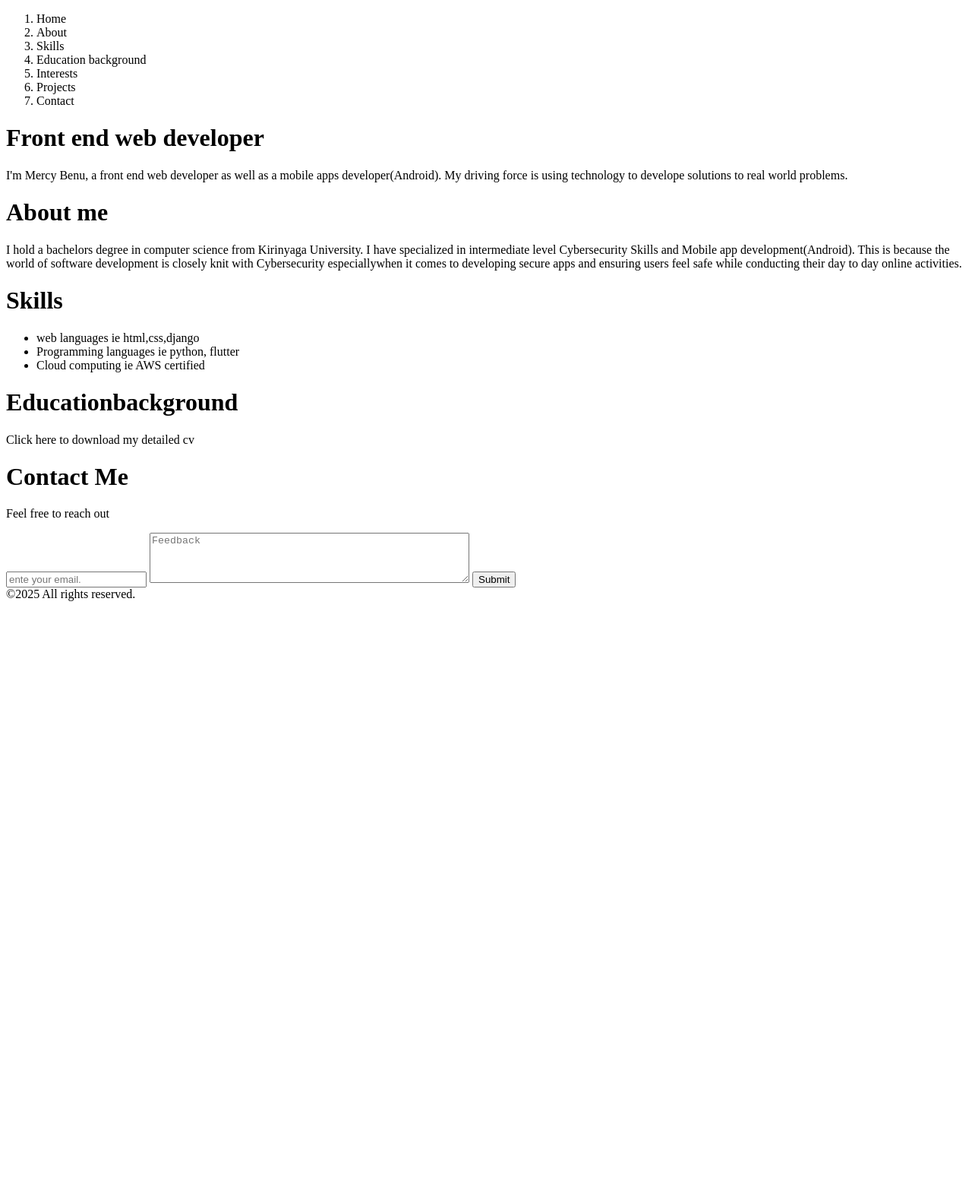
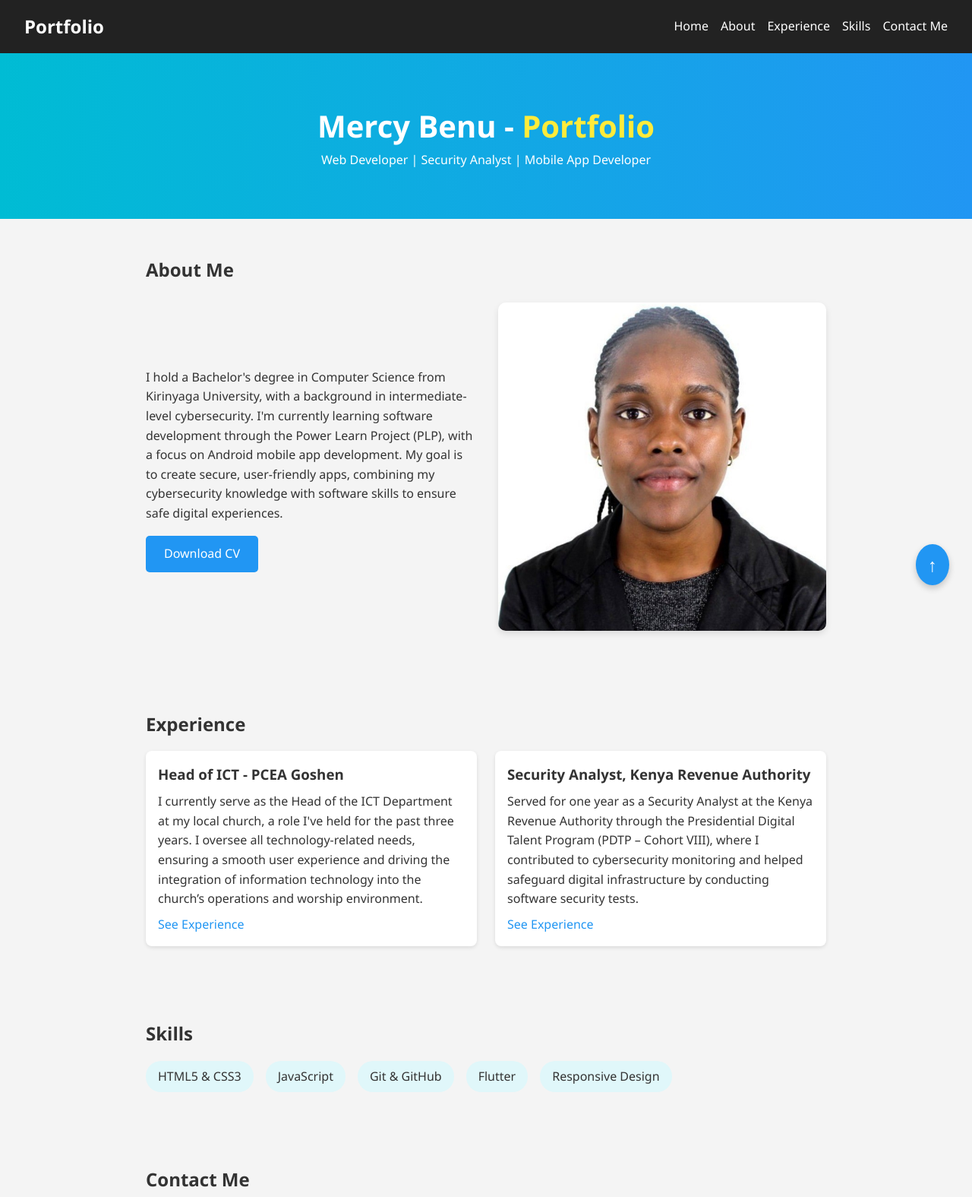
Before and after one commit to mah-c/myPortfolio, a plain HTML site: page index.html in a window 1280 px wide. Shown: the top 1575 px of the page at 76% size. Before the commit the page ends 800 px from the top, so only its background shows below. Drawn offline with Linux system fonts and the light colour scheme.

Commit message:
Updated index.html and added styles.css

```diff
--- a/index.html
+++ b/index.html
@@ -3,44 +3,152 @@
   <head>
     <meta charset="UTF-8" />
     <meta name="viewport" content="width=device-width, initial-scale=1.0" />
-    <title>My Portfolio</title>
+    <title>MercyBenu-Portfolio</title>
+
+    <!-- Link to external CSS file -->
+    <link
+      rel="stylesheet"
+      href="https://cdnjs.cloudflare.com/ajax/libs/font-awesome/6.4.2/css/all.min.css"
+    />
+    <link rel="stylesheet" href="styles.css" />
   </head>
-  <body><!--there should be a banner on top of the navbar with (Mercy Benu-Portfolio)-->
-    <ol>
-      <li>Home</li>
-      <li>About</li>
-      <li>Skills</li>
-      <li>Education background</li>
-      <li>Interests</li>
-      <li>Projects</li>
-      <!---I might consider removing this part in the meantime-->
-      <li>Contact</li>
-    </ol>
-    <h1>Front end web developer</h1>
-    <p>
-      I'm Mercy Benu, a front end web developer as well as a mobile apps
-      developer(Android). My driving force is using technology to develope
-      solutions to real world problems.
-    </p>
-    <h1>About me</h1>
-    <p>I hold a bachelors degree in computer science from Kirinyaga University. I have specialized in intermediate level Cybersecurity Skills and Mobile app development(Android). This is because the world of software development is closely knit with Cybersecurity especiallywhen it comes to developing secure apps and ensuring users feel safe while conducting their day to day online activities.</p>
-    <h1>Skills</h1><!--this should be in cards-->
-    <ul>
-        <li>web languages ie html,css,django</li>
-        <li>Programming languages ie python, flutter</li>
-        <li>Cloud  computing ie AWS certified</li>
-    </ul>
-    <h1>Educationbackground</h1>
-    <p>Click here to download my detailed cv</p><!--use a sliding-like button for the attached cv-->
-    <h1>Contact Me</h1>
-    <form action="Post">
-        <p>Feel free to reach out</p>
-        <input type="text" name="email" placeholder="ente your email.">
-        <textarea name="Comments" rows="4" cols="50" placeholder="Feedback"></textarea>
-        <button type="submit">Submit</button>
-    </form>
+  <body id="top">
+    <!-- Header section with navigation bar -->
+    <header>
+      <nav class="navbar">
+        <h1 class="logo">Portfolio</h1>
+
+        <!-- Navigation links -->
+        <ul class="nav-links">
+          <li><a href="#home">Home</a></li>
+          <li><a href="#about">About</a></li>
+          <li><a href="#Experience">Experience</a></li>
+          <li><a href="#skills">Skills</a></li>
+          <li><a href="#contact">Contact Me</a></li>
+        </ul>
+      </nav>
+    </header>
+
+    <!-- Home Section -->
+    <section id="home" class="hero">
+      <div class="hero-text">
+        <h2>Mercy Benu - <span class="highlight">Portfolio</span></h2>
+        <p>Web Developer | Security Analyst | Mobile App Developer</p>
+      </div>
+    </section>
+
+    <!-- About Section -->
+    <section id="about" class="about">
+      <h2>About Me</h2>
+
+      <div class="about-container">
+        <!-- About text -->
+        <div class="about-text">
+          <p>
+            I hold a Bachelor's degree in Computer Science from Kirinyaga
+            University, with a background in intermediate-level cybersecurity.
+            I'm currently learning software development through the Power Learn
+            Project (PLP), with a focus on Android mobile app development. My
+            goal is to create secure, user-friendly apps, combining my
+            cybersecurity knowledge with software skills to ensure safe digital
+            experiences.
+          </p>
+
+          <!-- Download CV Button -->
+          <a href="assets/Mercy_Benu_CV.pdf" download class="btn-download"
+            >Download CV</a
+          >
+        </div>
+
+        <!-- Image -->
+        <div class="about-image">
+          <img src="assets/marcy.jpg" alt="Profile Photo" />
+        </div>
+      </div>
+    </section>
+
+    <!-- Experience Section -->
+    <section id="Experience" class="Experience">
+      <h2>Experience</h2>
+
+      <!-- Container for Experience cards -->
+      <div class="Experience-grid">
+        <!-- Individual Experience card -->
+        <div class="Experience-card">
+          <h3>Head of ICT - PCEA Goshen</h3>
+          <p>
+            I currently serve as the Head of the ICT Department at my local
+            church, a role I've held for the past three years. I oversee all
+            technology-related needs, ensuring a smooth user experience and
+            driving the integration of information technology into the church’s
+            operations and worship environment.
+          </p>
+          <a href="assets/Mercy_Benu_CV.pdf">See Experience</a>
+        </div>
+
+        <!-- Second Experience card -->
+        <div class="Experience-card">
+          <h3>Security Analyst, Kenya Revenue Authority</h3>
+          <p>
+            Served for one year as a Security Analyst at the Kenya Revenue
+            Authority through the Presidential Digital Talent Program (PDTP –
+            Cohort VIII), where I contributed to cybersecurity monitoring and
+            helped safeguard digital infrastructure by conducting software
+            security tests.
+          </p>
+          <a href="assets/Mercy_Benu_CV.pdf">See Experience</a>
+        </div>
+      </div>
+    </section>
+
+    <!-- Skills Section -->
+    <section id="skills" class="skills">
+      <h2>Skills</h2>
+
+      <!-- List of technical skills -->
+      <ul>
+        <li>HTML5 & CSS3</li>
+        <li>JavaScript</li>
+        <li>Git & GitHub</li>
+        <li>Flutter</li>
+        <li>Responsive Design</li>
+      </ul>
+    </section>
+
+    <!-- Contact Section -->
+    <section id="contact" class="contact">
+      <h2>Contact Me</h2>
+
+      <!-- Simple contact form -->
+      <form>
+        <input type="text" placeholder="Your Name" required />
+        <input type="email" placeholder="Your Email" required />
+        <textarea placeholder="Your Message" required></textarea>
+        <button type="submit">Send Message</button>
+      </form>
+    </section>
+
     <footer>
-        &copy;2025 All rights reserved.
+      <div class="footer-socials">
+        <!-- Social media links -->
+        <a
+          href="https://linkedin.com/in/mercybenu"
+          target="_blank"
+          aria-label="LinkedIn"
+        >
+          <i class="fab fa-linkedin"></i>
+        </a>
+        <a href="https://github.com/mah-c" target="_blank" aria-label="GitHub">
+          <i class="fab fa-github"></i>
+        </a>
+        <a href="mailto:benumercy1@gmail.com" aria-label="Email">
+          <i class="fas fa-envelope"></i>
+        </a>
+      </div>
+      <p>&copy; 2025 Mercy Benu. All rights reserved.</p>
     </footer>
+
+    <!-- Back to Top Button -->
+    <a href="#top" class="back-to-top" aria-label="Back to Top">↑</a>
   </body>
 </html>
--- /dev/null
+++ b/styles.css
@@ -0,0 +1,249 @@
+/* General Reset */
+* {
+  margin: 0;
+  padding: 0;
+  box-sizing: border-box;
+}
+
+/* Base Body Styling */
+body {
+  font-family: "Segoe UI", sans-serif;
+  background-color: #f4f4f4;
+  color: #333;
+  line-height: 1.6;
+}
+
+/* Always-visible Back to Top Button */
+.back-to-top {
+  position: fixed;
+  bottom: 30px;
+  right: 30px;
+  background-color: #2196f3;
+  color: white;
+  text-decoration: none;
+  font-size: 1.5rem;
+  padding: 0.5rem 1rem;
+  border-radius: 50%;
+  z-index: 1000;
+  box-shadow: 0 4px 8px rgba(0, 0, 0, 0.2);
+  transition: background-color 0.3s ease, transform 0.3s ease;
+}
+
+.back-to-top:hover {
+  background-color: #0d8ae3;
+  transform: scale(1.1);
+}
+
+/* Navbar Styling */
+.navbar {
+  display: flex;
+  justify-content: space-between;
+  align-items: center;
+  padding: 1rem 2rem;
+  background-color: #222;
+  color: white;
+}
+
+.logo {
+  font-size: 1.5rem;
+}
+
+.nav-links {
+  list-style: none;
+  display: flex;
+  gap: 1rem;
+}
+
+.nav-links a {
+  color: white;
+  text-decoration: none;
+  transition: color 0.3s;
+}
+
+.nav-links a:hover {
+  color: #00bcd4;
+}
+
+/* Hero Section Styling */
+.hero {
+  background: linear-gradient(to right, #00bcd4, #2196f3);
+  color: white;
+  padding: 4rem 2rem;
+  text-align: center;
+}
+
+.hero-text h2 {
+  font-size: 2.5rem;
+}
+
+.highlight {
+  color: #ffeb3b;
+}
+
+/* About, Experience, Skills, Contact Shared Section Styling */
+.about,
+.Experience,
+.skills,
+.contact {
+  padding: 3rem 2rem;
+  max-width: 960px;
+  margin: auto;
+}
+
+/* About Section Flex Layout */
+.about-container {
+  display: flex;
+  align-items: center;
+  justify-content: space-between;
+  gap: 2rem;
+  margin-top: 1.5rem;
+  flex-wrap: wrap; /* allows stacking on small screens */
+}
+
+.about-text {
+  flex: 1;
+  min-width: 250px;
+}
+
+.about-image {
+  flex: 1;
+  text-align: center;
+}
+
+.about-image img {
+  max-width: 100%;
+  height: auto;
+  border-radius: 10px;
+  box-shadow: 0 4px 8px rgba(0, 0, 0, 0.1);
+}
+
+/* Responsive: stack text above image on small screens */
+@media (max-width: 768px) {
+  .about-container {
+    flex-direction: column;
+    text-align: center;
+  }
+}
+
+/* Download CV Button Styling */
+.btn-download {
+  display: inline-block;
+  margin-top: 1rem;
+  padding: 0.7rem 1.5rem;
+  background-color: #2196f3;
+  color: white;
+  text-decoration: none;
+  border-radius: 5px;
+  transition: background-color 0.3s ease;
+}
+
+.btn-download:hover {
+  background-color: #0d8ae3;
+}
+
+/* Experience Grid Layout */
+.Experience-grid {
+  display: grid;
+  grid-template-columns: repeat(auto-fit, minmax(280px, 1fr));
+  gap: 1.5rem;
+  margin-top: 1rem;
+}
+
+/* Individual Project Card Styling */
+.Experience-card {
+  background-color: white;
+  padding: 1rem;
+  border-radius: 8px;
+  box-shadow: 0 2px 5px rgba(0, 0, 0, 0.1);
+}
+
+.Experience-card h3 {
+  margin-bottom: 0.5rem;
+}
+
+.Experience-card a {
+  display: inline-block;
+  margin-top: 0.5rem;
+  color: #2196f3;
+  text-decoration: none;
+}
+
+/* Skills List Styling */
+.skills ul {
+  list-style: none;
+  display: flex;
+  flex-wrap: wrap;
+  gap: 1rem;
+  padding-top: 1rem;
+}
+
+.skills li {
+  background-color: #e0f7fa;
+  padding: 0.5rem 1rem;
+  border-radius: 20px;
+}
+
+/* Contact Form Styling */
+.contact form {
+  display: flex;
+  flex-direction: column;
+  gap: 1rem;
+  margin-top: 1rem;
+}
+
+.contact input,
+.contact textarea {
+  padding: 0.8rem;
+  border: 1px solid #ccc;
+  border-radius: 4px;
+}
+
+.contact button {
+  padding: 0.8rem;
+  background-color: #00bcd4;
+  color: white;
+  border: none;
+  border-radius: 4px;
+  cursor: pointer;
+}
+
+.contact button:hover {
+  background-color: #0097a7;
+}
+
+/* Footer Styling */
+footer {
+  text-align: center;
+  padding: 1rem;
+  background-color: #222;
+  color: white;
+  margin-top: 2rem;
+}
+
+/* Footer Social Icons */
+.footer-socials {
+  margin-bottom: 0.5rem;
+}
+
+.footer-socials a {
+  margin: 0 0.5rem;
+  color: white;
+  font-size: 1.2rem;
+  transition: color 0.3s ease;
+}
+
+.footer-socials a:hover {
+  color: #00bcd4;
+}
+
+/* Responsive Design for Smaller Screens */
+@media (max-width: 768px) {
+  .nav-links {
+    flex-direction: column;
+    gap: 0.5rem;
+  }
+
+  .hero-text h2 {
+    font-size: 2rem;
+  }
+}
```
